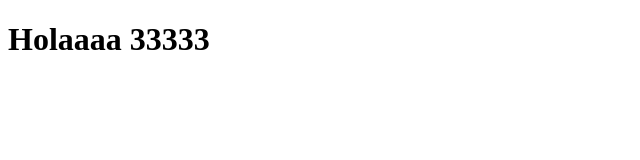
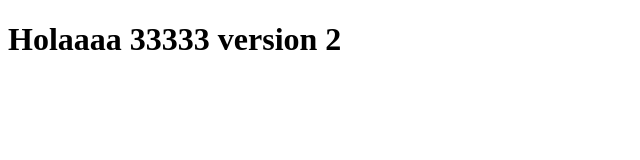
Before and after one commit to jorge-ab/gitpractice, a plain HTML site: page prueba3.html in a window 1280 px wide. Shown: the whole page, without its empty margins (0-640 px from the left). Drawn offline with Linux system fonts and the light colour scheme.

Commit message:
git 3 v2

```diff
--- a/prueba3.html
+++ b/prueba3.html
@@ -6,6 +6,6 @@
     <title>Document</title>
   </head>
   <body>
-    <h1>Holaaaa 33333</h1>
+    <h1>Holaaaa 33333 version 2</h1>
   </body>
 </html>
```
